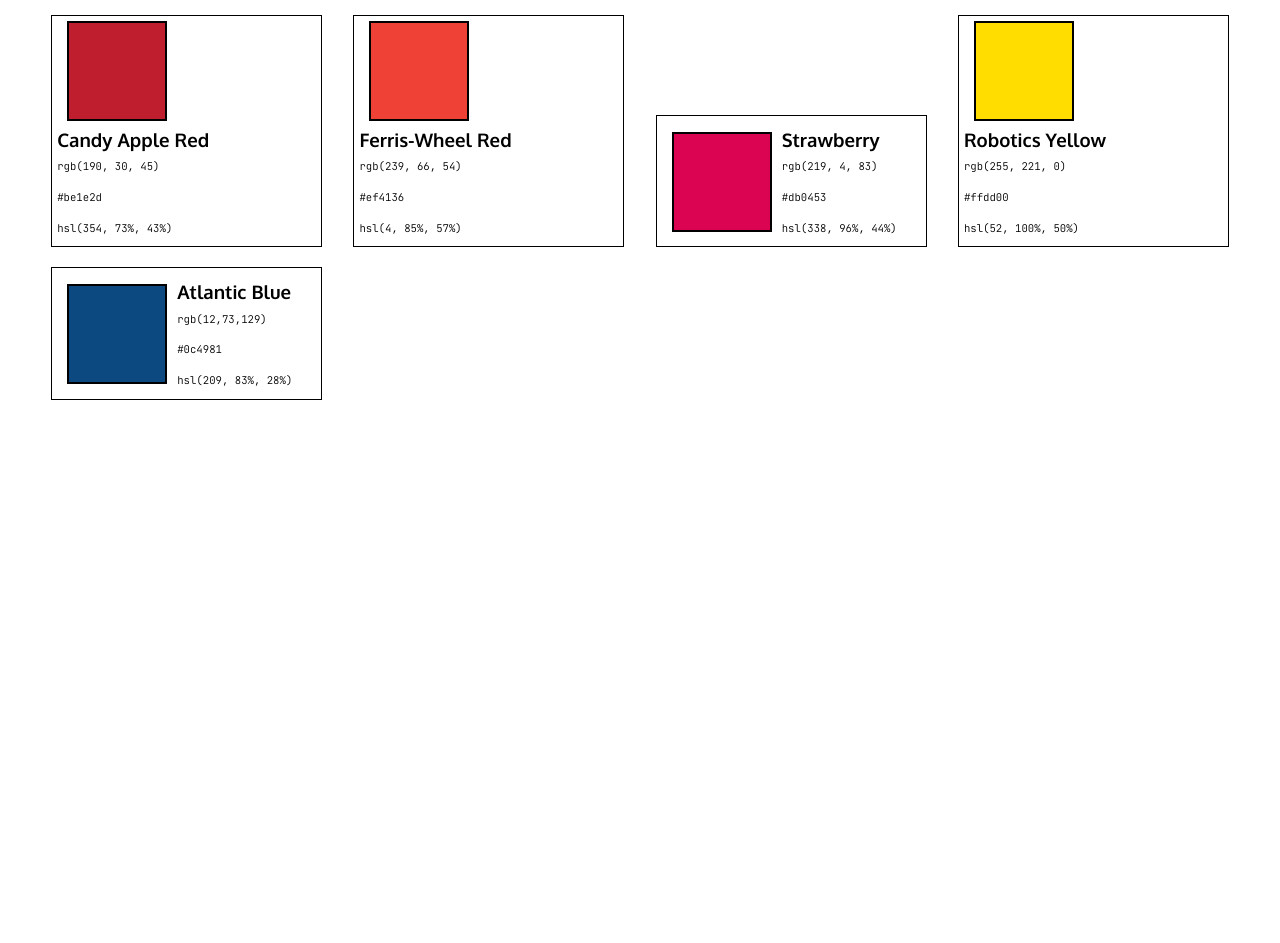
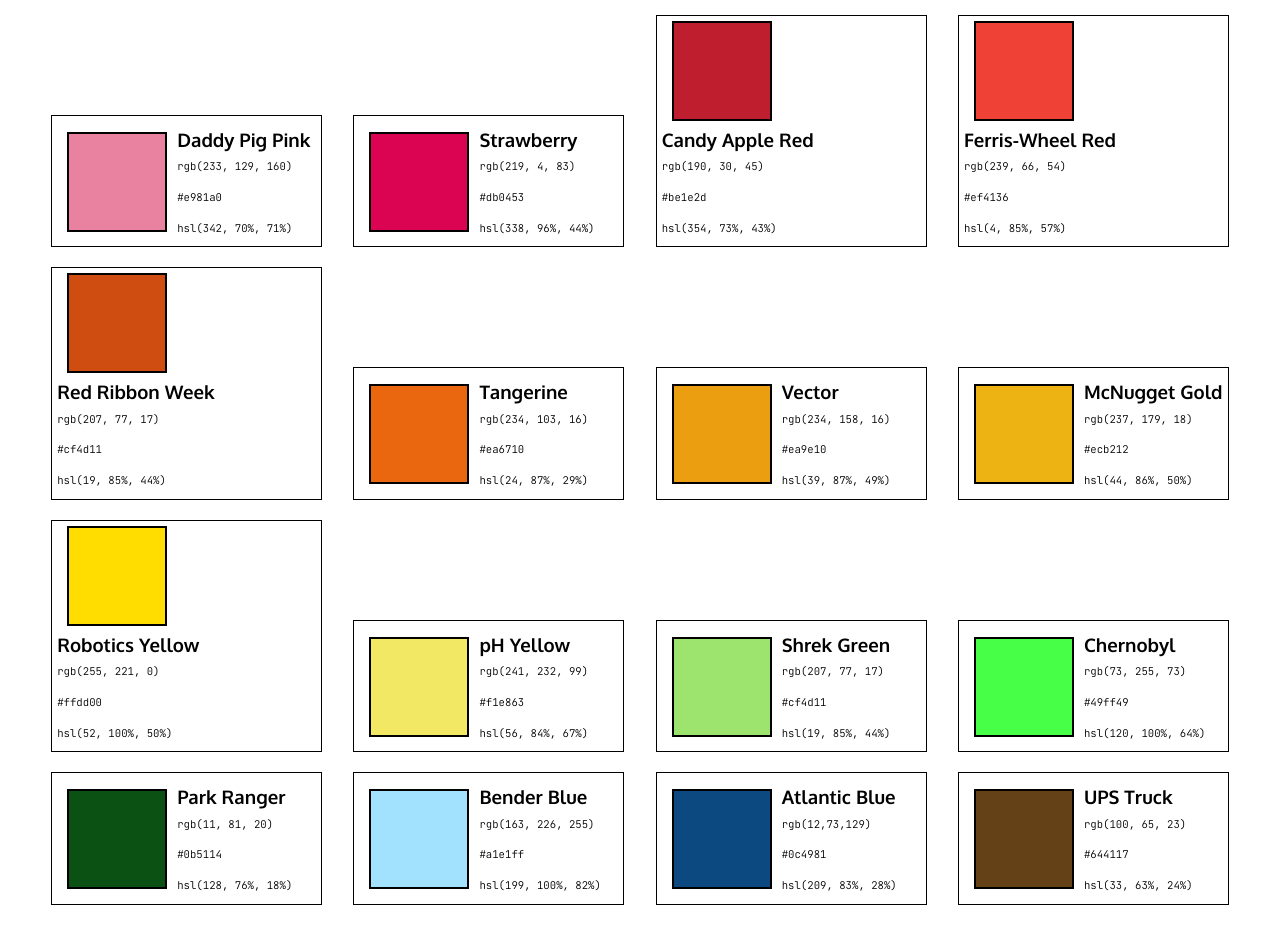
Before and after one commit to perryH0123/style-guide, a plain HTML site: page index.html in a window 1280 px wide. Shown: the part 1440-2383 px from the top of the page. Before the commit the page ends 1900 px from the top, so only its background shows below. Drawn offline with nearby package versions, Linux system fonts and the light colour scheme.

Commit message:
new colors

```diff
--- a/colors.css
+++ b/colors.css
@@ -50,10 +50,50 @@
     background-color: #be1e2d;
 }
 
+.red-ribbon {
+    background-color:#cf4d11;
+}
+
+.peppa {
+    background-color: #e981a0;
+}
+
 .robotics {
     background-color: #ffdd00;
 }
 
-.skyblue {
+.shrek {
+    background-color: #9de46e;
+}
 
+.tangerine {
+    background-color: #ea6710;
 }
+
+.vector {
+    background-color: #ea9e10;
+}
+
+.mcnugget {
+    background-color: #edb312;
+}
+
+.ph {
+    background-color: #f2e864;
+}
+
+.chernobyl {
+    background-color: #47ff47;
+}
+
+.park-ranger {
+    background-color: #0b5114;
+}
+
+.bender {
+    background-color: rgb(163, 226, 255);
+}
+
+.ups-truck {
+    background-color: #644117;
+}
--- a/index.html
+++ b/index.html
@@ -182,6 +182,24 @@
                 </div>
                     <div class="panels">
                         <div class="panel">
+                            <div class="peppa frame"></div>
+                            <div>
+                                <h2>Daddy Pig Pink</h2>
+                                <p><code>rgb(233, 129, 160)</code></p>
+                                <p><code>#e981a0</code></p>
+                                <p><code>hsl(342, 70%, 71%)</code></p>
+                            </div>
+                        </div>
+                        <div class="panel">
+                            <div class="strawberry frame"></div>
+                            <div>
+                                <h2>Strawberry</h2>
+                                <p><code>rgb(219, 4, 83)</code></p>
+                                <p><code>#db0453</code></p>
+                                <p><code>hsl(338, 96%, 44%)</code></p>
+                            </div>
+                        </div>
+                        <div class="panel">
                             <div class="apple frame"></div>
                             <div>
                                 <h2>Candy Apple Red</h2>
@@ -200,12 +218,39 @@
                             </div>
                         </div>
                         <div class="panel">
-                            <div class="strawberry frame"></div>
+                            <div class="red-ribbon frame"></div>
                             <div>
-                                <h2>Strawberry</h2>
-                                <p><code>rgb(219, 4, 83)</code></p>
-                                <p><code>#db0453</code></p>
-                                <p><code>hsl(338, 96%, 44%)</code></p>
+                                <h2>Red Ribbon Week</h2>
+                                <p><code>rgb(207, 77, 17)</code></p>
+                                <p><code>#cf4d11</code></p>
+                                <p><code>hsl(19, 85%, 44%)</code></p>
+                            </div>
+                        </div>
+                        <div class="panel">
+                            <div class="tangerine frame"></div>
+                            <div>
+                                <h2>Tangerine</h2>
+                                <p><code>rgb(234, 103, 16)</code></p>
+                                <p><code>#ea6710</code></p>
+                                <p><code>hsl(24, 87%, 29%)</code></p>
+                            </div>
+                        </div>
+                        <div class="panel">
+                            <div class="vector frame"></div>
+                            <div>
+                                <h2>Vector</h2>
+                                <p><code>rgb(234, 158, 16)</code></p>
+                                <p><code>#ea9e10</code></p>
+                                <p><code>hsl(39, 87%, 49%)</code></p>
+                            </div>
+                        </div>
+                        <div class="panel">
+                            <div class="mcnugget frame"></div>
+                            <div>
+                                <h2>McNugget Gold</h2>
+                                <p><code>rgb(237, 179, 18)</code></p>
+                                <p><code>#ecb212</code></p>
+                                <p><code>hsl(44, 86%, 50%)</code></p>
                             </div>
                         </div>
                         <div class="panel">
@@ -217,6 +262,51 @@
                                 <p><code>hsl(52, 100%, 50%)</code></p>
                             </div>
                         </div>
+                        <div class="panel">
+                            <div class="ph frame"></div>
+                            <div>
+                                <h2>pH Yellow</h2>
+                                <p><code>rgb(241, 232, 99)</code></p>
+                                <p><code>#f1e863</code></p>
+                                <p><code>hsl(56, 84%, 67%)</code></p>
+                            </div>
+                        </div>
+                        <div class="panel">
+                            <div class="shrek frame"></div>
+                            <div>
+                                <h2>Shrek Green</h2>
+                                <p><code>rgb(207, 77, 17)</code></p>
+                                <p><code>#cf4d11</code></p>
+                                <p><code>hsl(19, 85%, 44%)</code></p>
+                            </div>
+                        </div>\
+                        <div class="panel">
+                            <div class="chernobyl frame"></div>
+                            <div>
+                                <h2>Chernobyl</h2>
+                                <p><code>rgb(73, 255, 73)</code></p>
+                                <p><code>#49ff49</code></p>
+                                <p><code>hsl(120, 100%, 64%)</code></p>
+                            </div>
+                        </div>
+                        <div class="panel">
+                            <div class="park-ranger frame"></div>
+                            <div>
+                                <h2>Park Ranger</h2>
+                                <p><code>rgb(11, 81, 20)</code></p>
+                                <p><code>#0b5114</code></p>
+                                <p><code>hsl(128, 76%, 18%)</code></p>
+                            </div>
+                        </div>
+                        <div id="links" class="panel">
+                            <div class="bender frame"></div>
+                            <div>
+                                <h2>Bender Blue</h2>
+                                <p><code>rgb(163, 226, 255)</code></p>
+                                <p><code>#a1e1ff</code></p>
+                                <p><code>hsl(199, 100%, 82%)</code></p>
+                            </div>
+                        </div>
                         <div id="links" class="panel">
                             <div class="blue frame"></div>
                             <div>
@@ -224,6 +314,15 @@
                                 <p><code>rgb(12,73,129)</code></p>
                                 <p><code>#0c4981</code></p>
                                 <p><code>hsl(209, 83%, 28%)</code></p>
+                            </div>
+                        </div>
+                        <div id="links" class="panel">
+                            <div class="ups-truck frame"></div>
+                            <div>
+                                <h2>UPS Truck</h2>
+                                <p><code>rgb(100, 65, 23)</code></p>
+                                <p><code>#644117</code></p>
+                                <p><code>hsl(33, 63%, 24%)</code></p>
                             </div>
                         </div>
                     </div>
--- a/style.css
+++ b/style.css
@@ -148,6 +148,7 @@ a {
 a:after {
     content: " >";
     font-family: "Oswald";
+    text-decoration: none;
 }
 
 a:hover {
```
